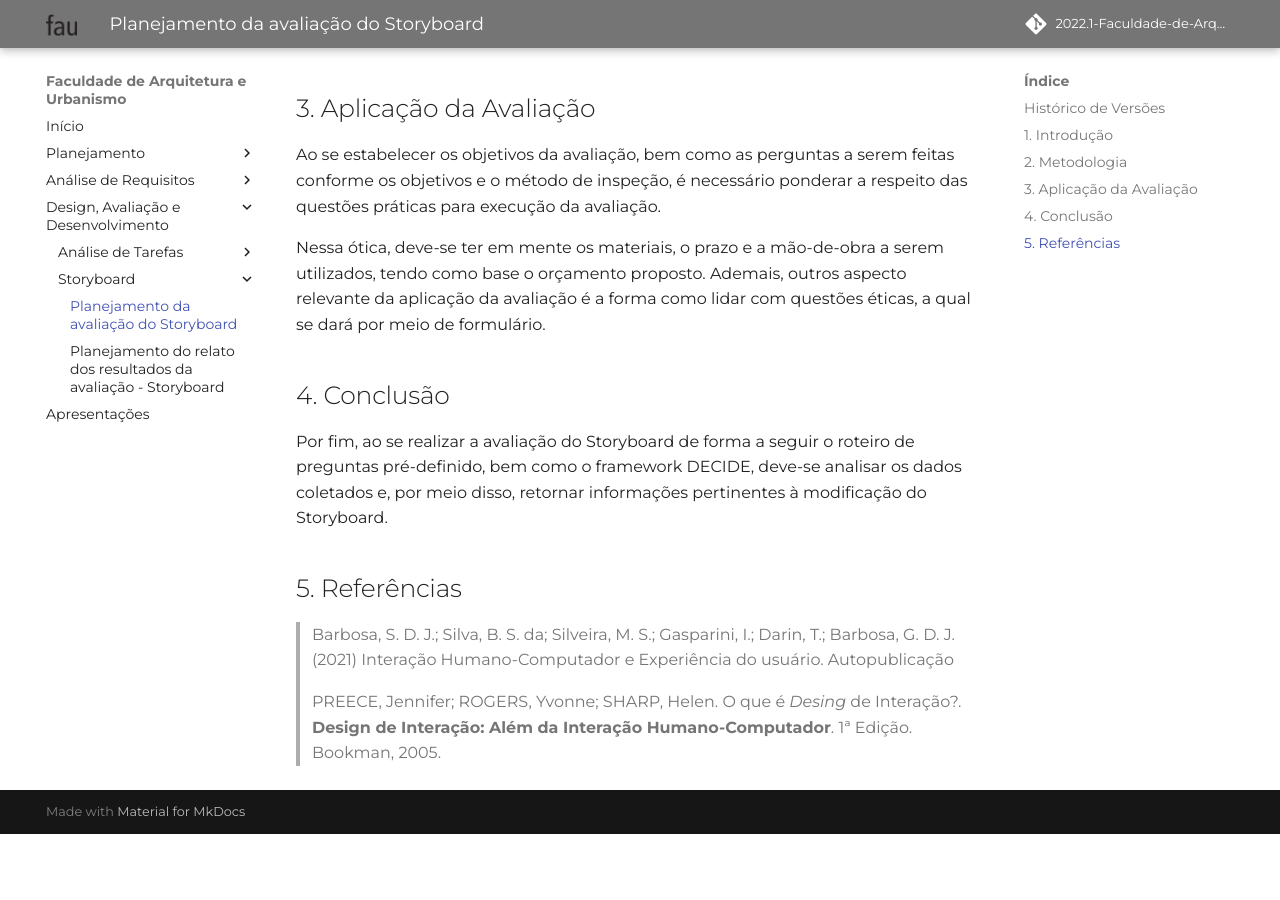
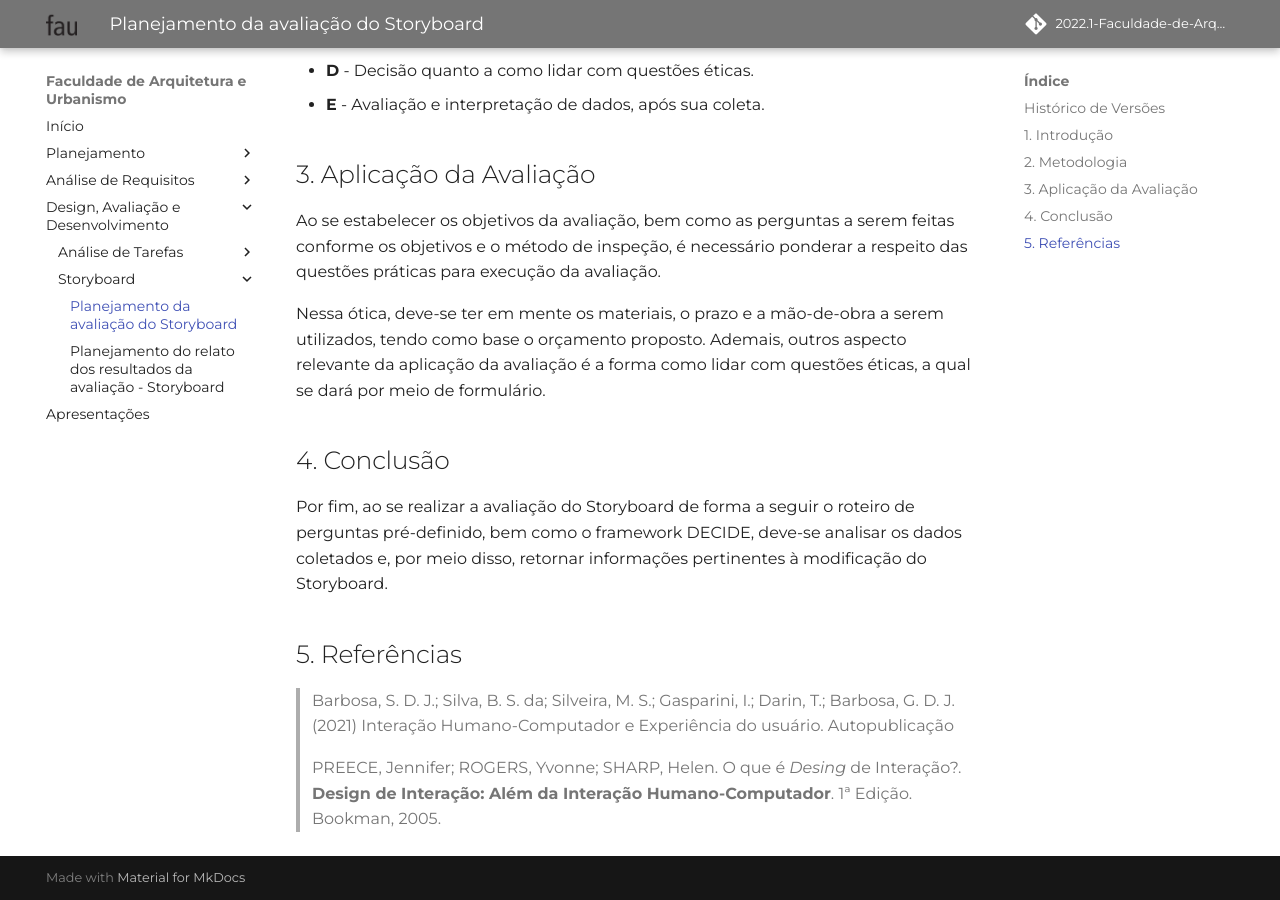
Before and after one commit to Mateusvff/2022.1-Faculdade-de-Arquitetura-e-Urbanismo, an MkDocs documentation site: the page built from docs/designAvalEDesenv/storyboard/planejamento-da-avaliacao-do-storyboard.md, in a window 1280 px wide and 900 px high, scrolled down 1362 px. Built offline with MkDocs 1.6.1 and Material for MkDocs 9.7.7, drawn with Linux system fonts in a browser that asks for light colours; some web fonts are replaced; comment, search, counter and statistics services are not loaded; before the commit the page ends 2196 px from its top, so only the background shows below that; some of the changed text lies outside the part shown.

```diff
--- a/docs/designAvalEDesenv/storyboard/planejamento-da-avaliacao-do-storyboard.md
+++ b/docs/designAvalEDesenv/storyboard/planejamento-da-avaliacao-do-storyboard.md
@@ -36,7 +37,7 @@ Nessa ótica, deve-se ter em mente os materiais, o prazo e a mão-de-obra a sere
 
 ## 4. Conclusão
 
-Por fim, ao se realizar a avaliação do Storyboard de forma a seguir o roteiro de preguntas pré-definido, bem como o framework DECIDE, deve-se analisar os dados coletados e, por meio disso, retornar informações pertinentes à modificação do Storyboard.
+Por fim, ao se realizar a avaliação do Storyboard de forma a seguir o roteiro de perguntas pré-definido, bem como o framework DECIDE, deve-se analisar os dados coletados e, por meio disso, retornar informações pertinentes à modificação do Storyboard.
 
 ## 5. Referências
 > Barbosa, S. D. J.; Silva, B. S. da; Silveira, M. S.; Gasparini, I.; Darin, T.; Barbosa, G. D. J. (2021) Interação Humano-Computador e Experiência do usuário. Autopublicação
```
Also changed, not shown: other parts of docs/designAvalEDesenv/storyboard/planejamento-da-avaliacao-do-storyboard.md (+1 -0 lines).
